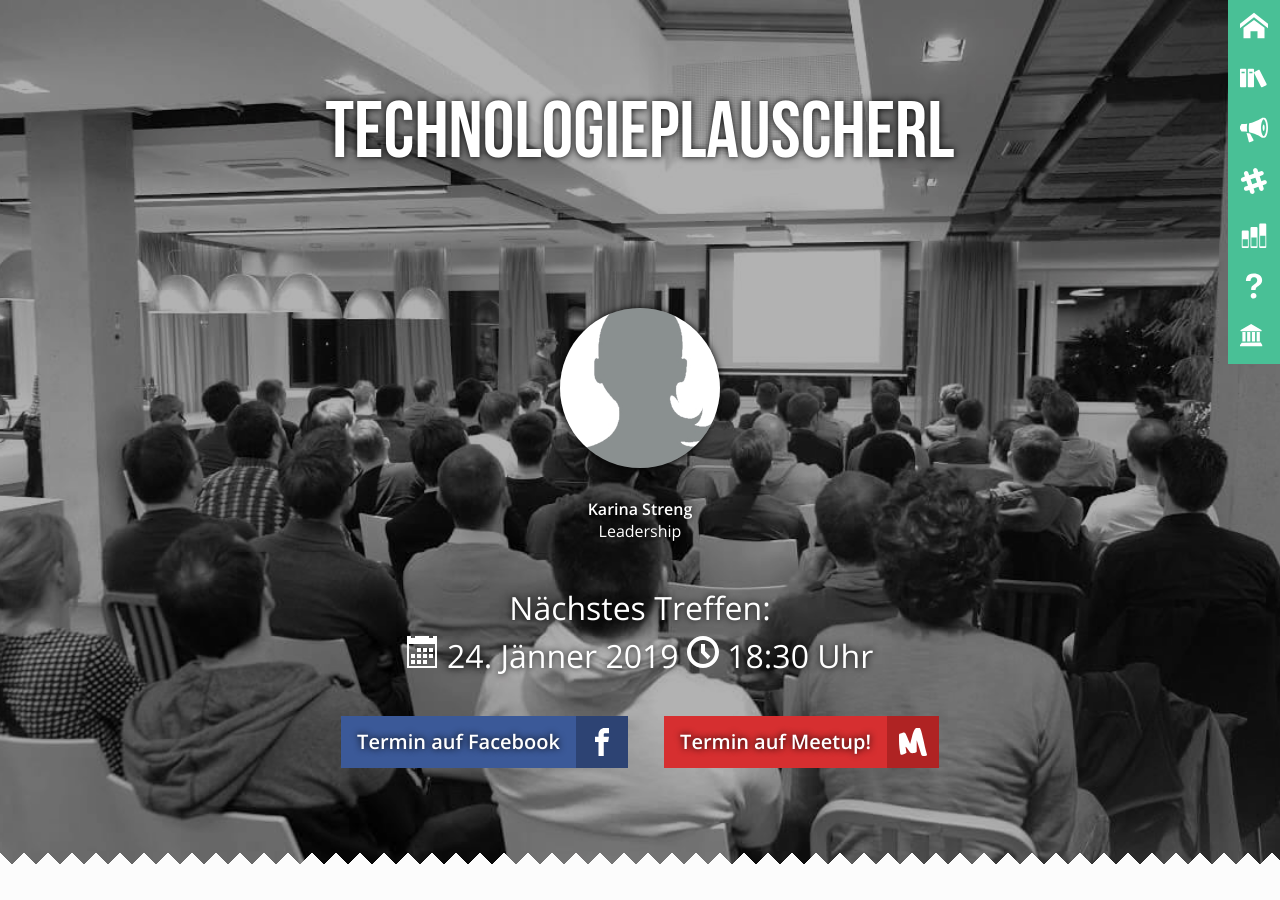
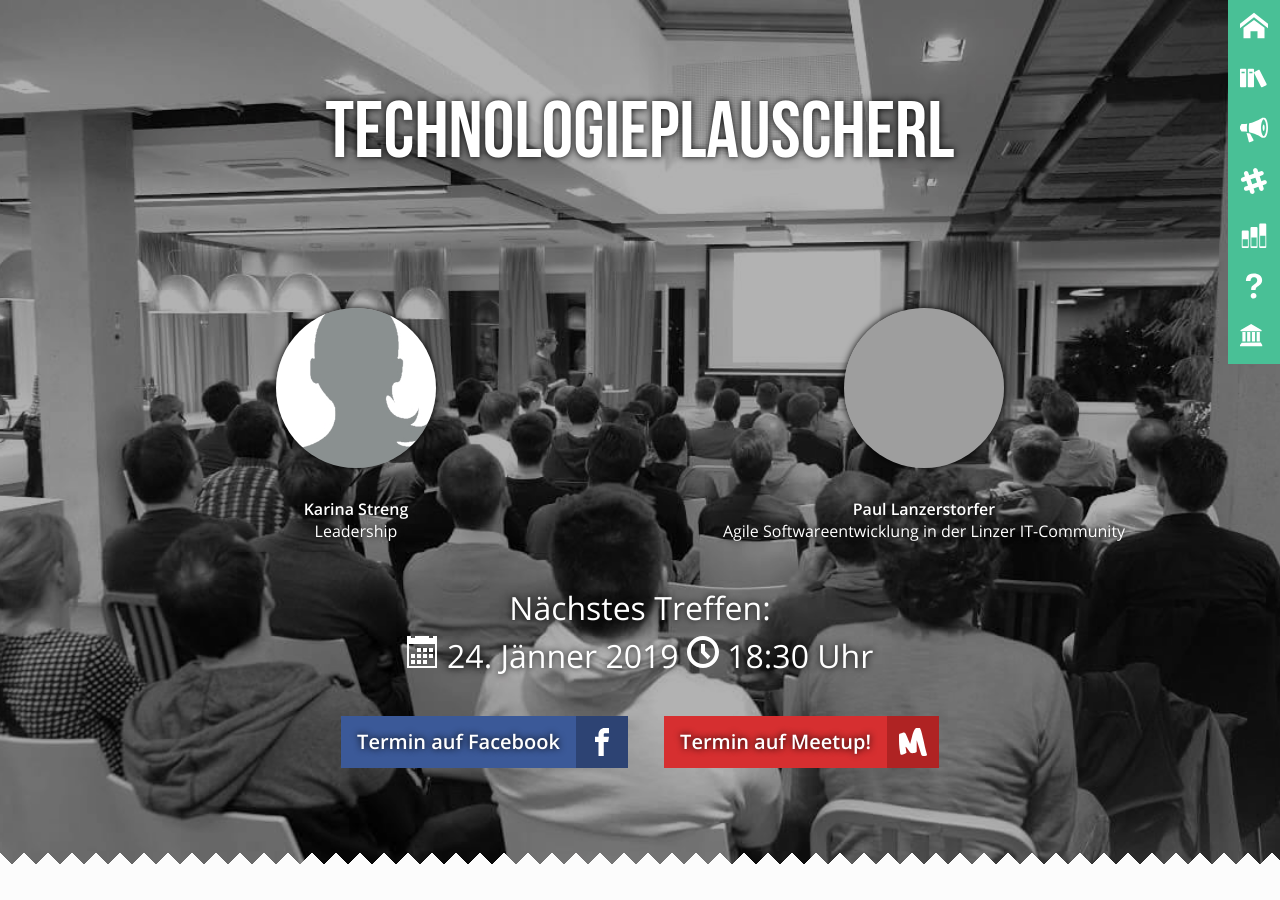
Before and after one commit to mericanAncer127/plauscherl, a Jekyll site: the page built from index.html, in a window 1280 px wide and 900 px high. Built offline with Jekyll 4.4.1, drawn with Linux system fonts in a browser that asks for light colours; grey boxes are pictures that could not be loaded.

Commit message:
Vortragsvorschlag - "Agile Softwareentwicklung in der Linzer IT-Community"
Präsentation der Umfrage-Ergebnisse (sofern sich ausreichend Befragungsteilnehmer finden)

```diff
--- a/_plauscherl/63.html
+++ b/_plauscherl/63.html
@@ -25,4 +25,8 @@ speakers:
   name: Karina Streng
   talk: "Leadership"
   img:  "/img/speaker_female.jpg"
+-
+  name: Paul Lanzerstorfer
+  talk: Agile Softwareentwicklung in der Linzer IT-Community
+  img: //www.dropbox.com/s/b01m66swkdvitce/me.jpg
 ---
```
